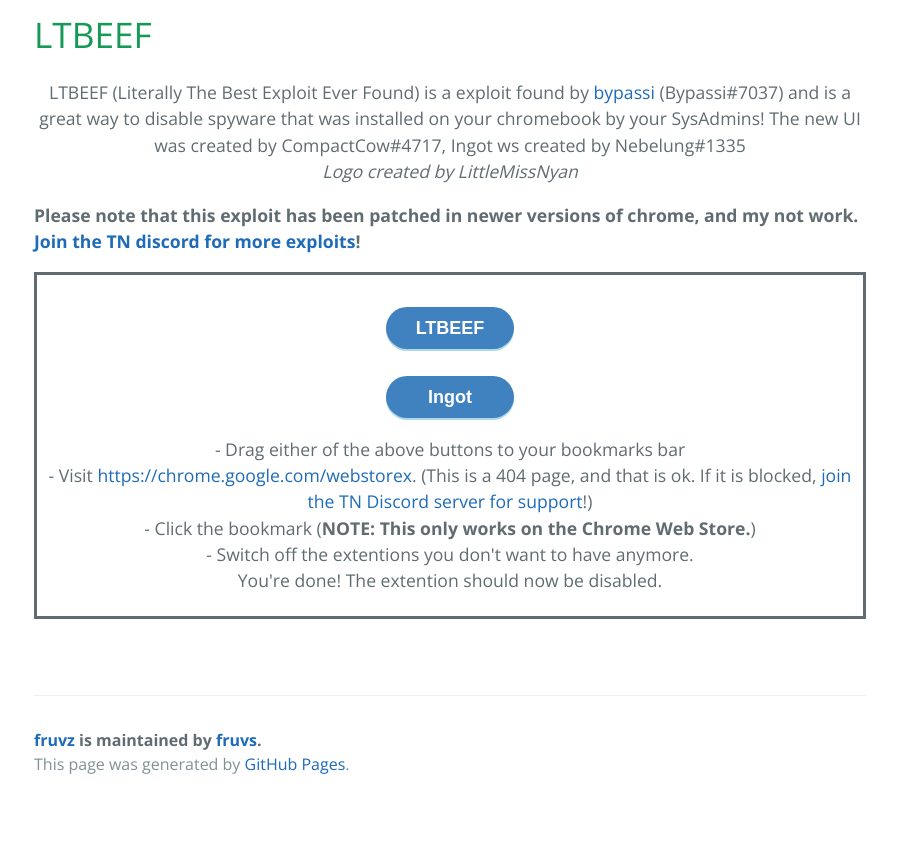
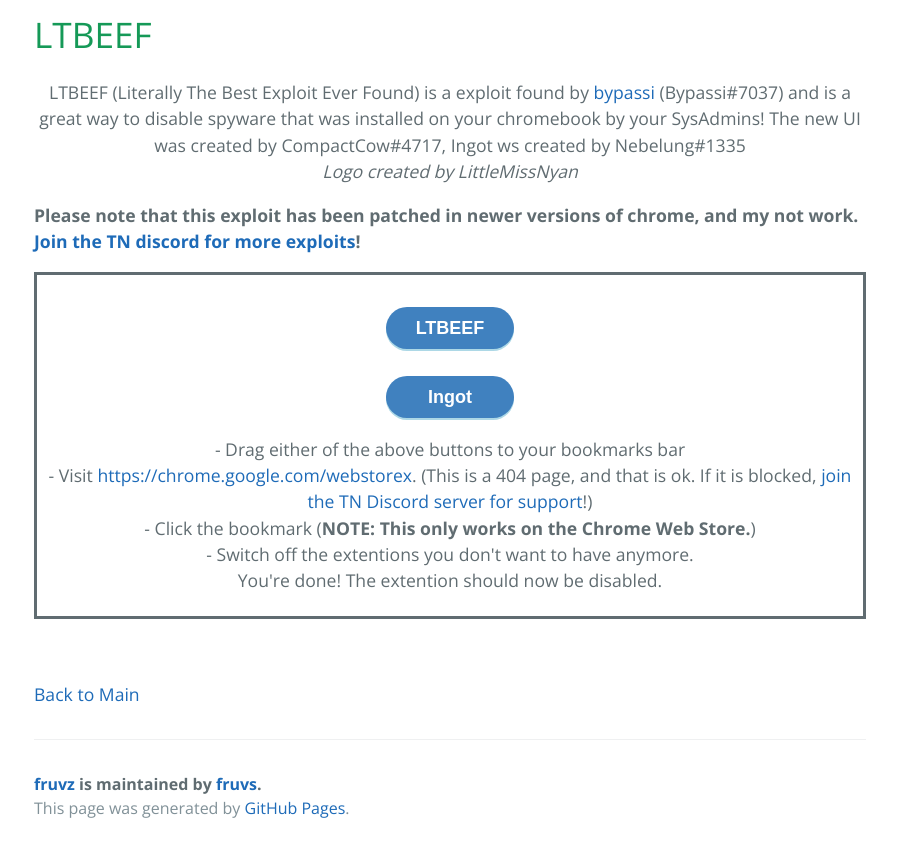
Before and after one commit to fruvs/fruvz, a Jekyll site: the page built from ext-remover.md, in a window 1280 px wide, cut to the strip 362-1214 px from the top of the page. Shown: the whole strip, without its empty margins (190-1087 px from the left). Built offline with Jekyll 4.4.1, drawn with Linux system fonts in a browser that asks for light colours; our own code applies the rules of GitHub Pages for plain Markdown files; before the commit the page ends 1170 px from its top, so only the background shows below that.

Commit message:
Update ext-remover.md

```diff
--- a/ext-remover.md
+++ b/ext-remover.md
@@ -18,3 +18,5 @@
 You're done! The extention should now be disabled.
 </p>
 </div><br>
+
+[Back to Main](./)
```
